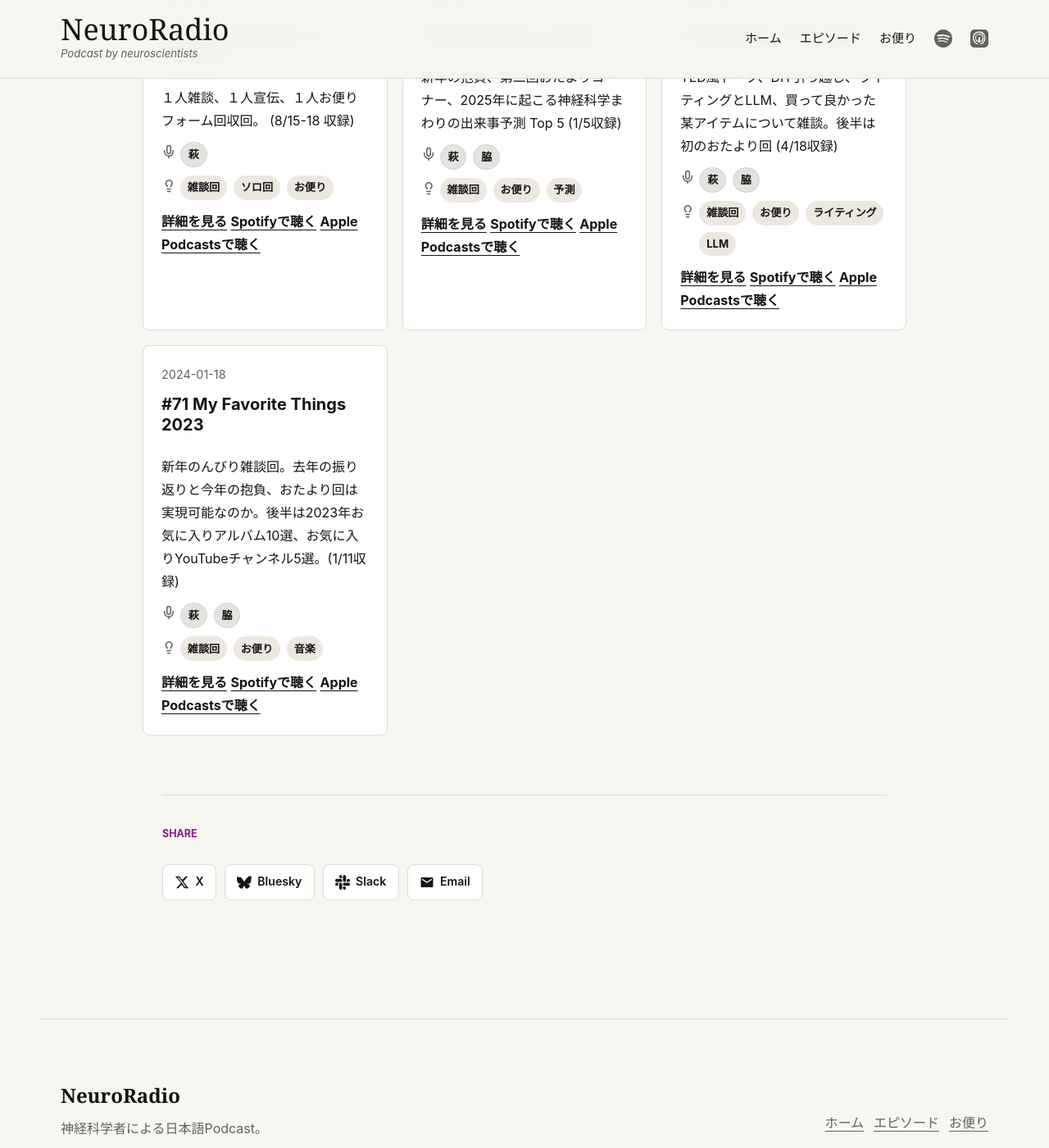
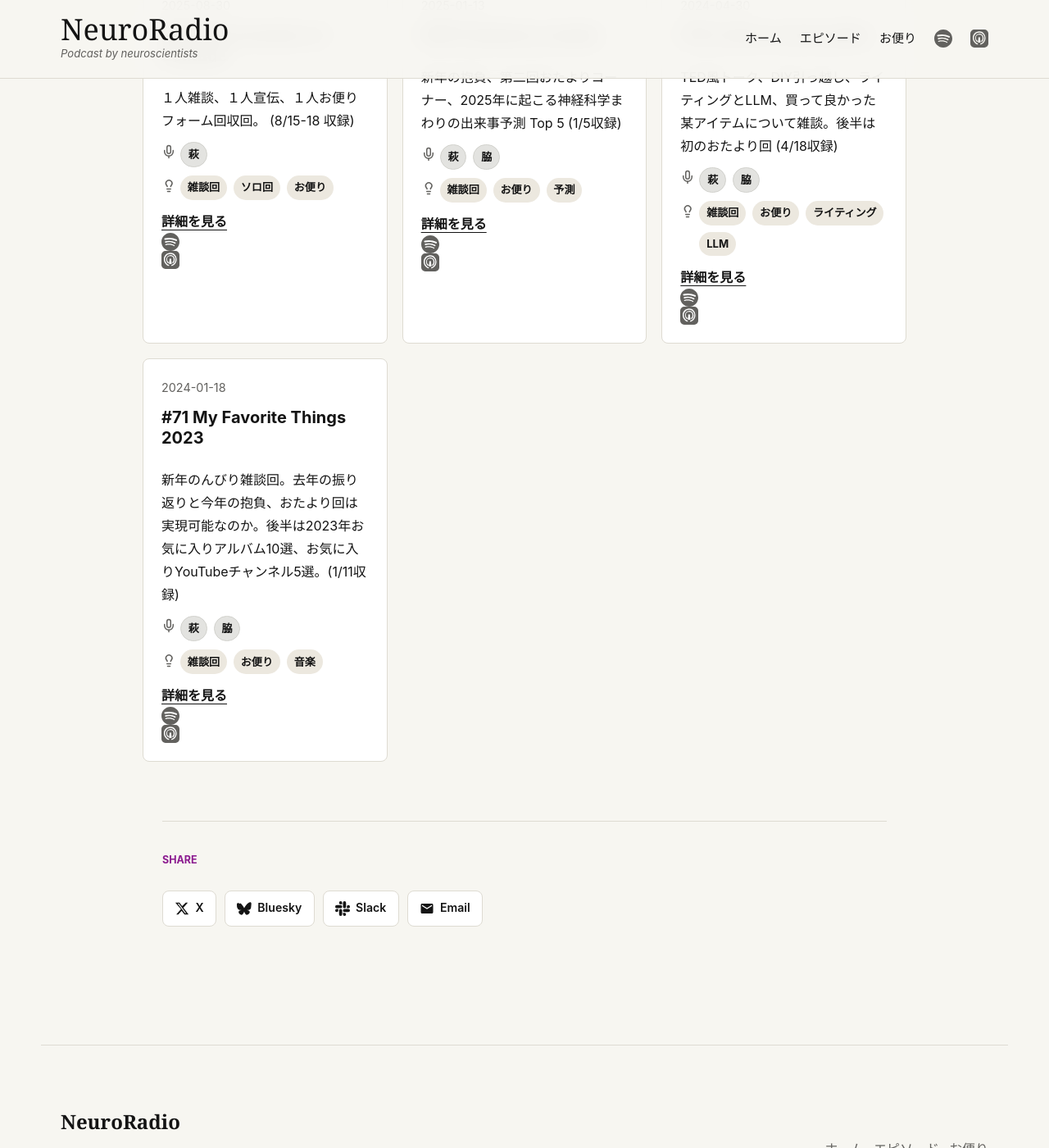
Before and after one commit to yfujis/neuroradio.github.io, a Jekyll site: the page built from otayori/index.html, in a window 1280 px wide and 1400 px high, scrolled down 1963 px. Shown: the whole window at 82% size. Built offline with Jekyll 4.4.1, drawn with Linux system fonts in a browser that asks for light colours.

Commit message:
Replace episode platform link text with icons
Use Spotify and Apple Podcasts SVG icons matching the site header style.

Co-authored-by: Copilot <223556219+Copilot@users.noreply.github.com>

```diff
--- a/otayori/index.html
+++ b/otayori/index.html
@@ -31,8 +31,12 @@ summary: NeuroRadioへの質問、感想、コメントを送るためのお便
             {% include tag_groups.html episode=post %}
             <p class="episode-links">
               <a href="{{ post.url | relative_url }}">詳細を見る</a>
-              {% if post.spotify %}<a href="{{ post.spotify }}" target="_blank" rel="noopener">Spotifyで聴く</a>{% endif %}
-              {% if post.apple_podcast %}<a href="{{ post.apple_podcast }}" target="_blank" rel="noopener">Apple Podcastsで聴く</a>{% endif %}
+              {% if post.spotify %}<a href="{{ post.spotify }}" class="nav-platform-icon" aria-label="Spotifyで聴く" target="_blank" rel="noopener">
+                <svg xmlns="http://www.w3.org/2000/svg" viewBox="0 0 24 24" aria-hidden="true" focusable="false"><path d="M12 0C5.4 0 0 5.4 0 12s5.4 12 12 12 12-5.4 12-12S18.66 0 12 0zm5.521 17.34c-.24.359-.66.48-1.021.24-2.82-1.74-6.36-2.101-10.561-1.141-.418.122-.779-.179-.899-.539-.12-.421.18-.78.54-.9 4.56-1.021 8.52-.6 11.64 1.32.42.18.479.659.301 1.02zm1.44-3.3c-.301.42-.841.6-1.262.3-3.239-1.98-8.159-2.58-11.939-1.38-.479.12-1.02-.12-1.14-.6-.12-.48.12-1.021.6-1.141C9.6 9.9 15 10.561 18.72 12.84c.361.181.54.78.241 1.2zm.12-3.36C15.24 8.4 8.82 8.16 5.16 9.301c-.6.179-1.2-.181-1.38-.721-.18-.601.18-1.2.72-1.381 4.26-1.26 11.28-1.02 15.721 1.621.539.3.719 1.02.419 1.56-.299.421-1.02.599-1.559.3z"/></svg>
+              </a>{% endif %}
+              {% if post.apple_podcast %}<a href="{{ post.apple_podcast }}" class="nav-platform-icon" aria-label="Apple Podcastsで聴く" target="_blank" rel="noopener">
+                <svg xmlns="http://www.w3.org/2000/svg" viewBox="0 0 24 24" aria-hidden="true" focusable="false"><path d="M5.34 0A5.328 5.328 0 000 5.34v13.32A5.328 5.328 0 005.34 24h13.32A5.328 5.328 0 0024 18.66V5.34A5.328 5.328 0 0018.66 0zm6.525 2.568c2.336 0 4.448.902 6.056 2.587a8.507 8.507 0 012.287 5.957c0 3.99-2.394 7.499-6.13 8.862a.746.746 0 01-.96-.527.749.749 0 01.527-.96c3.073-1.103 5.136-4.003 5.136-7.375a7.036 7.036 0 00-1.877-4.888 7.05 7.05 0 00-5.04-2.15c-3.918 0-7.117 3.19-7.117 7.117 0 3.315 2.018 6.202 5.044 7.318a.75.75 0 01-.527 1.403c-3.61-1.354-6.018-4.831-6.018-8.721 0-4.727 3.817-8.623 8.619-8.623zm-.01 2.832c1.603 0 3.065.626 4.158 1.713a5.894 5.894 0 011.717 4.148c.015 1.82-.658 3.548-1.913 4.876a.75.75 0 01-1.09-1.03 4.432 4.432 0 001.497-3.82 4.4 4.4 0 00-4.37-4.38 4.408 4.408 0 00-4.404 4.404c0 1.48.73 2.858 1.948 3.702a.749.749 0 11-.843 1.24A5.907 5.907 0 016.46 11.26a5.906 5.906 0 015.896-5.86zm.013 4.688a1.22 1.22 0 011.046 1.86l.744 4.42a.972.972 0 01-.961 1.132h-1.656a.974.974 0 01-.96-1.131l.743-4.422a1.22 1.22 0 011.044-1.86z"/></svg>
+              </a>{% endif %}
             </p>
           </article>
         {% endif %}
```
